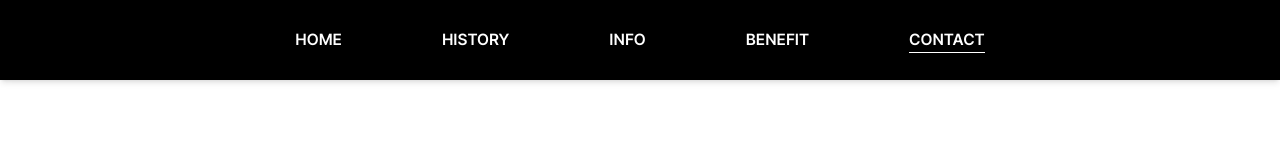
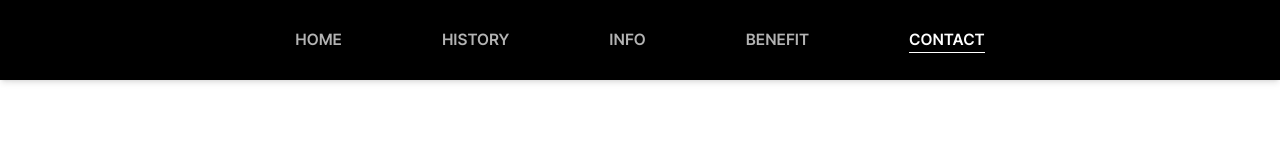
Before and after one commit to koraiadev/aiawards, a Next.js app: page /contact in a window 1280 px wide. Shown: the top 160 px of the page. Built offline with nearby package versions, Linux system fonts and the light colour scheme.

Commit message:
refactor: header style 수정

```diff
--- a/src/components/Header.tsx
+++ b/src/components/Header.tsx
@@ -38,7 +38,7 @@ export default function Header() {
 
     return (
         <header
-            className={`fixed top-0 inset-x-0 z-50 text-white transition-colors duration-200
+            className={`fixed top-0 inset-x-0 z-50 text-white/70 transition-colors duration-200
              ${!dark ? 'bg-main-header' : 'bg-black shadow-md'}`}
         >
             <nav className="mx-auto max-w-6xl h-20 px-4 flex items-center justify-center">
@@ -51,7 +51,7 @@ export default function Header() {
                                     href={m.href}
                                     className={`relative inline-block pb
                                         after:content-[''] after:absolute after:left-0 after:bottom-0 after:h-[0.5px] after:bg-white after:transition-all after:duration-300
-                                        ${active ? 'after:w-full' : 'after:w-0 hover:after:w-full after:bg-white/80'} `}
+                                        ${active ? 'after:w-full text-white/100' : 'after:w-0 hover:after:w-full hover:text-white/100 after:bg-white/80'} `}
                                 >
                                     {m.label}
                                 </Link>
```
